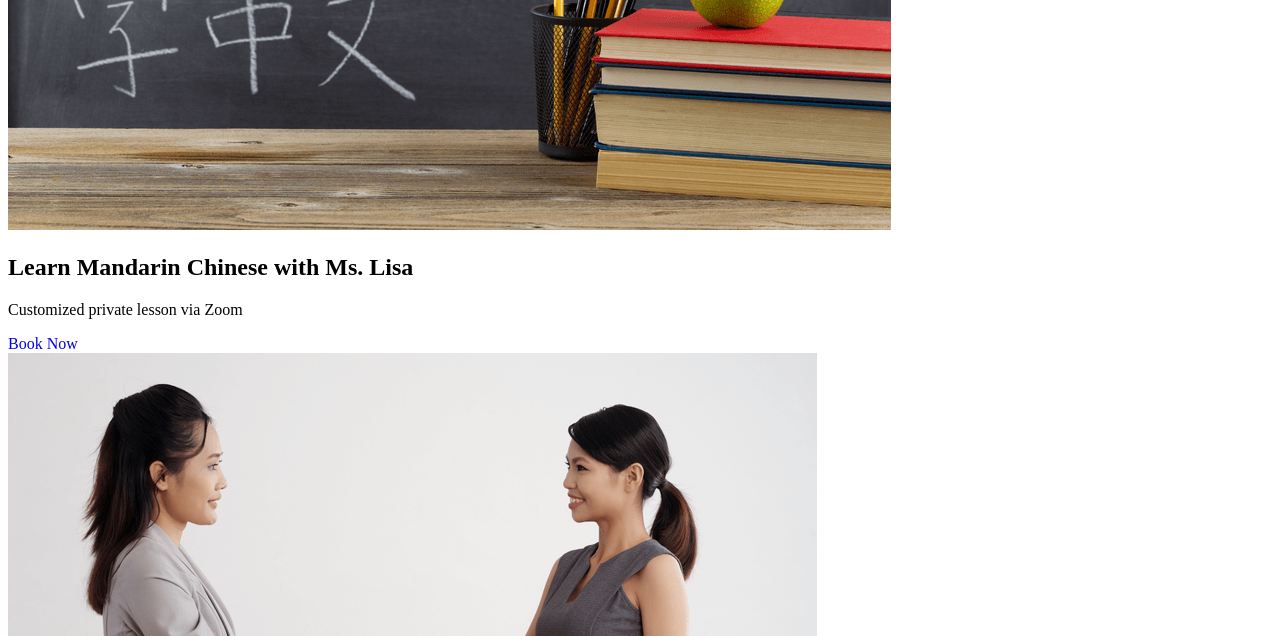
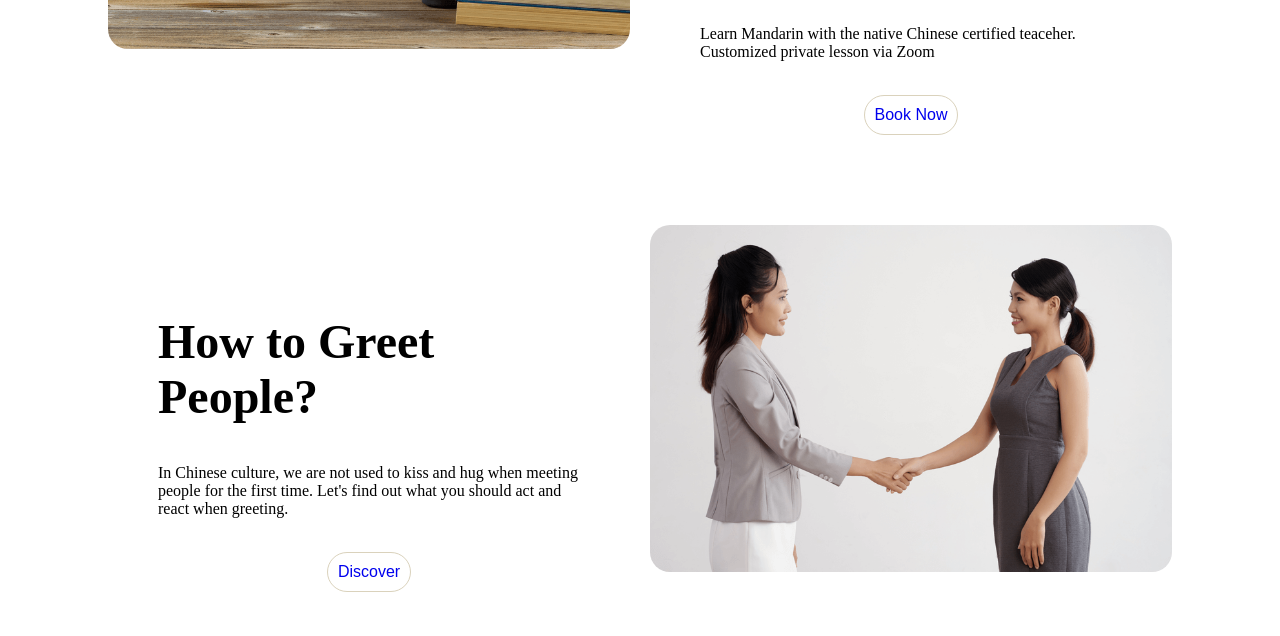
Before and after one commit to LisaMandarin/wdd130, a plain HTML site: page mandarin/index.html in a window 1280 px wide. Shown: the part 458-1094 px from the top of the page. Drawn offline with Linux system fonts and the light colour scheme.

Commit message:
W11 assignment

```diff
--- a/mandarin/index.html
+++ b/mandarin/index.html
@@ -21,23 +21,33 @@
         </div>
     </header>
     <main>
-        <section class="intro">
-            <img class="intro-img" src="images/learn_chinese.png" alt="blackboard with words">
-            <h1>Learn Mandarin Chinese with Ms. Lisa</h1>
-            <p>Customized private lesson via Zoom</p>
+        <div class="intro">
             <div>
-                <a class="button" href="#">Book Now</a>
+                <img class="intro-img" src="images/learn_chinese.png" alt="blackboard with words">
             </div>
-        </section>
-        <section class="intro">
-            <img class="intro-img" src="images/shake_hands.png" alt="two people greeting each other">
-            <h1>How to Greet People?</h1>
-            <p>In Chinese culture, we are not used to kiss and hug when meeting people for the first time.
+            <section>
+                <h1>Learn Mandarin Chinese with Ms. Lisa</h1>
+                <p>Learn Mandarin with the native Chinese certified teaceher.  Customized private lesson via Zoom</p>
+                <br>
+                <div class="intro-button-box">
+                    <a class="intro-button" href="meet_lisa.html">Book Now</a>
+                </div>
+            </section>
+        </div>
+        <div class="intro">
+            <section>
+                <h1>How to Greet People?</h1>
+                <p>In Chinese culture, we are not used to kiss and hug when meeting people for the first time.
                 Let's find out what you should act and react when greeting.</p>
+                <br>
+                <div class="intro-button-box">
+                    <a class="intro-button" href="chinese_phrase.html">Discover</a>
+                </div>
+            </section>
             <div>
-                <a class="button" href="#">Discover</a>
+                <img class="intro-img" src="images/shake_hands.png" alt="two people greeting each other">
             </div>
-        </section>
+        </div>
     </main>
     <footer>
         <div id="copyright">
--- a/mandarin/styles/style.css
+++ b/mandarin/styles/style.css
@@ -35,6 +35,46 @@ a {
     color: white;
     background-color: #70798c;
 }
+.intro {
+    margin-left: 100px;
+    margin-right: 100px;
+    padding-top: 40px;
+    display: grid;
+    grid-template-columns: 1fr 1fr;
+    column-gap: 20px;
+}
+.intro-img {
+    width: 100%;
+    border-radius: 20px;
+}
+.intro section h1 {
+    font-size: 3em;
+}
+.intro section {
+    padding: 50px;
+}
+.intro-button-box {
+    text-align: center;
+}
+.intro-button {
+    display: inline-block;
+    background-color: white;
+    padding: 10px;
+    border-radius: 20px;
+    border: 0.5px solid #dad2bc;
+    font-family: Arial, Helvetica, sans-serif;
+}
+.intro-button a:link, a:visited {
+    color:black;
+    font-family: Arial, Helvetica, sans-serif;
+    font-size: 1.5em;
+}
+a.intro-button:hover {
+    color: black;
+    background-color: #dad2bc;
+    font-size: 1.5em;
+    font-family: Arial, Helvetica, sans-serif;
+}
 footer {
     display: grid;
     grid-template-columns: 1fr 1fr;
```
